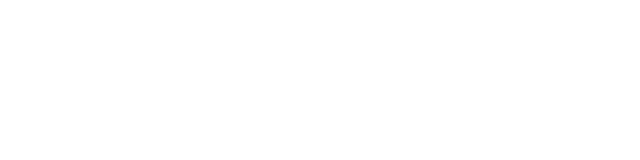
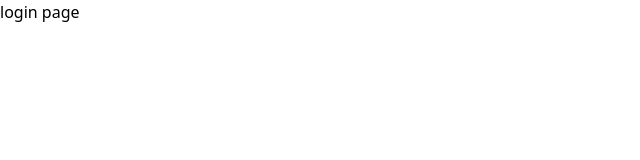
Before and after one commit to chedli01/note-apps, a React (Vite) app in the folder frontend/: page /login in a window 1280 px wide. Before the commit this address had no page. Shown: the top 160 px of the page, without its empty margins (0-640 px from the left). Built offline with nearby package versions, Linux system fonts and the light colour scheme.

Commit message:
login page

```diff
--- a/frontend/src/App.tsx
+++ b/frontend/src/App.tsx
@@ -2,6 +2,7 @@
 import { BrowserRouter, Route, Routes } from 'react-router'
 import Home from './pages/home'
 import Notes from './pages/notes'
+import Login from './pages/login'
 
 function App() {
 
@@ -10,6 +11,7 @@
     <Routes>
       <Route element={<Home/>} path='home' />
       <Route element={<Notes/>} path='notes' />
+      <Route element={<Login/>} path='login'/>
 
 
     </Routes>
--- /dev/null
+++ b/frontend/src/pages/login.tsx
@@ -0,0 +1,5 @@
+export default function Login(){
+    return(
+        <h1>login page</h1>
+    )
+}
```
